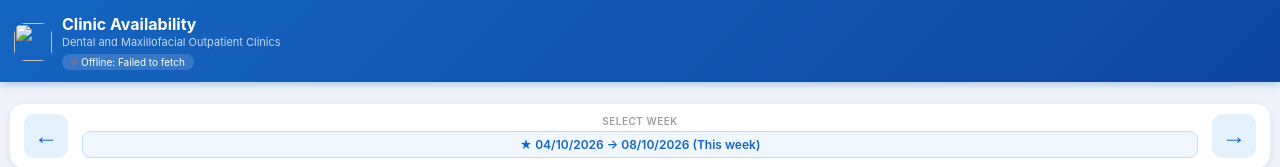
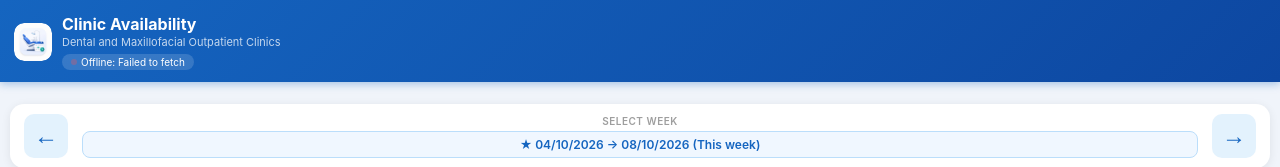
Before and after one commit to ahmedhowaidi20-del/clinicavailability, a plain HTML site: page index.html in a window 1280 px wide. Shown: the top 167 px of the page. Drawn offline with Linux system fonts and the light colour scheme; no server answers.

Commit message:
Add files via upload

```diff
--- a/index.html
+++ b/index.html
@@ -7,7 +7,7 @@
 <meta name="apple-mobile-web-app-status-bar-style" content="black-translucent">
 <meta name="apple-mobile-web-app-title" content="Clinics">
 <meta name="theme-color" content="#1565C0">
-<link rel="apple-touch-icon" href="./Clinic Availability_files/icon-192.png">
+<link rel="apple-touch-icon" href="./icon-192.png">
 <meta name="viewport" content="width=device-width, initial-scale=1.0, maximum-scale=1.0">
 <title>Clinic Availability</title>
 <style>
@@ -213,7 +213,7 @@ body{font-family:-apple-system,BlinkMacSystemFont,'Segoe UI',sans-serif;backgrou
 
 
 <div class="header">
-  <div class="hicon" style="background:transparent;padding:0;overflow:hidden;"><img src="./Clinic Availability_files/icon-192.png" style="width:38px;height:38px;border-radius:10px;object-fit:cover;display:block;"></div>
+  <div class="hicon" style="background:transparent;padding:0;overflow:hidden;"><img src="./icon-192.png" style="width:38px;height:38px;border-radius:10px;object-fit:cover;display:block;"></div>
   <div class="hinfo">
     <h1>Clinic Availability</h1>
     <p>Dental and Maxillofacial Outpatient Clinics</p>
```
